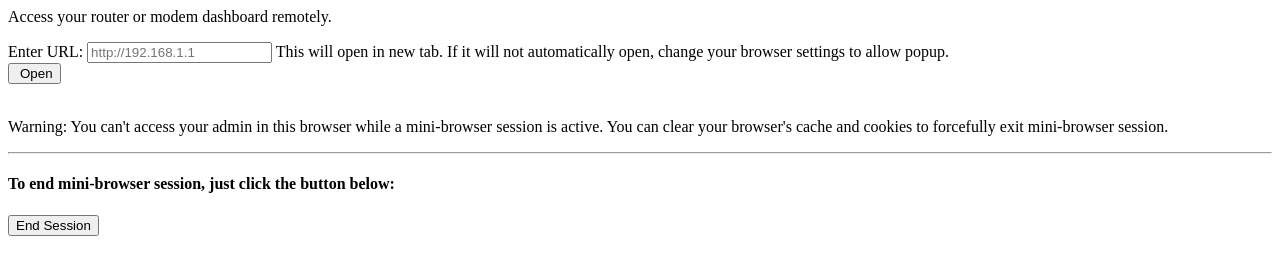
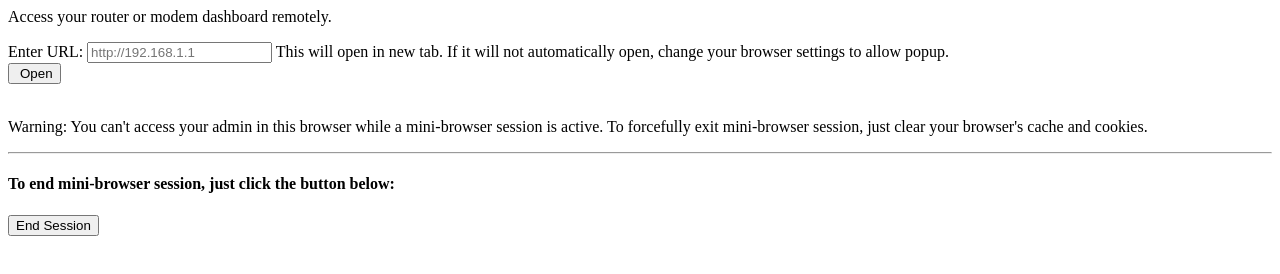
Before and after one commit to AdoPiSoft-Plugins/mini-browser, a website: page views/admin/index.html in a window 1280 px wide. Drawn offline with Linux system fonts and the light colour scheme.

Commit message:
M  views/admin/index.html

```diff
--- a/views/admin/index.html
+++ b/views/admin/index.html
@@ -27,7 +27,7 @@
           <div class="col-md-8">
             <p class="bg-warning alert">
               Warning: You can't access your admin in this browser while a mini-browser session is active.
-              You can clear your browser's cache and cookies to forcefully exit mini-browser session.
+              To forcefully exit mini-browser session, just clear your browser's cache and cookies.
             </p>
           </div>
         </div>
```
